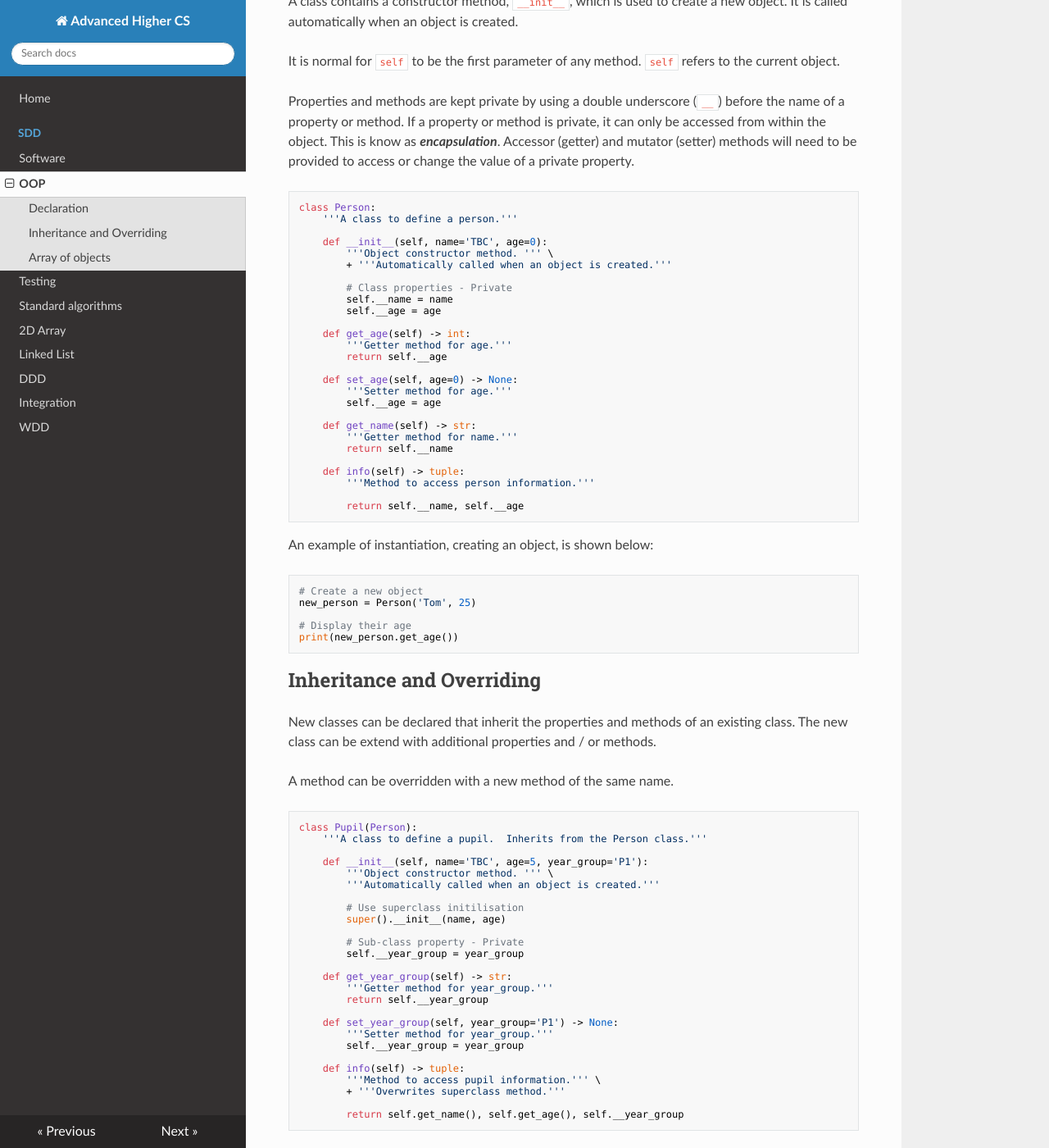
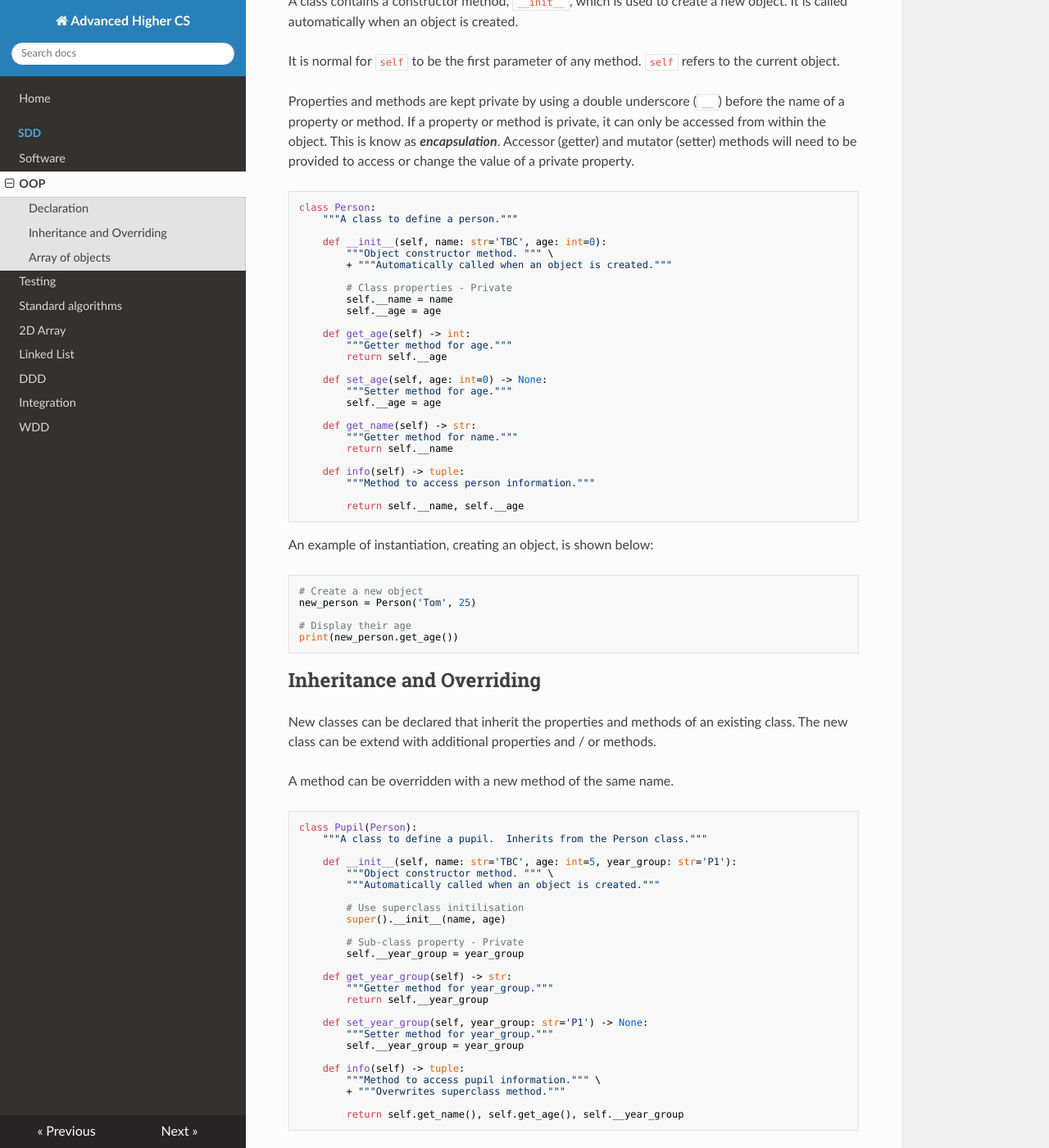
Before and after one commit to MrFriendCS/AH-CS, an MkDocs documentation site: the page built from docs/sdd/AH-CS-SDD-OOP.md, in a window 1280 px wide and 1400 px high, scrolled down 492 px. Shown: the whole window at 82% size. Built offline with MkDocs 1.6.1, drawn with Linux system fonts in a browser that asks for light colours; nearby versions of some CDN libraries.

Commit message:
Update AH-CS-SDD-OOP.md

````diff
--- a/docs/sdd/AH-CS-SDD-OOP.md
+++ b/docs/sdd/AH-CS-SDD-OOP.md
@@ -26,30 +26,30 @@ Accessor (getter) and mutator (setter) methods will need to be provided to acces
 
 ``` python
 class Person:
-    '''A class to define a person.'''
+    """A class to define a person."""
 
-    def __init__(self, name='TBC', age=0):
-        '''Object constructor method. ''' \
-        + '''Automatically called when an object is created.'''
+    def __init__(self, name: str='TBC', age: int=0):
+        """Object constructor method. """ \
+        + """Automatically called when an object is created."""
 
         # Class properties - Private
         self.__name = name
         self.__age = age
 
     def get_age(self) -> int:
-        '''Getter method for age.'''
+        """Getter method for age."""
         return self.__age
 
-    def set_age(self, age=0) -> None:
-        '''Setter method for age.'''
+    def set_age(self, age: int=0) -> None:
+        """Setter method for age."""
         self.__age = age
 
     def get_name(self) -> str:
-        '''Getter method for name.'''
+        """Getter method for name."""
         return self.__name
 
     def info(self) -> tuple:
-        '''Method to access person information.'''
+        """Method to access person information."""
 
         return self.__name, self.__age
 ```
@@ -74,11 +74,11 @@ A method can be overridden with a new method of the same name.
 
 ``` python
 class Pupil(Person):
-    '''A class to define a pupil.  Inherits from the Person class.'''
+    """A class to define a pupil.  Inherits from the Person class."""
 
-    def __init__(self, name='TBC', age=5, year_group='P1'):
-        '''Object constructor method. ''' \
-        '''Automatically called when an object is created.'''
+    def __init__(self, name: str='TBC', age: int=5, year_group: str='P1'):
+        """Object constructor method. """ \
+        """Automatically called when an object is created."""
 
         # Use superclass initilisation
         super().__init__(name, age)
@@ -87,16 +87,16 @@ class Pupil(Person):
         self.__year_group = year_group
 
     def get_year_group(self) -> str:
-        '''Getter method for year_group.'''
+        """Getter method for year_group."""
         return self.__year_group
 
-    def set_year_group(self, year_group='P1') -> None:
-        '''Setter method for year_group.'''
+    def set_year_group(self, year_group: str='P1') -> None:
+        """Setter method for year_group."""
         self.__year_group = year_group
 
     def info(self) -> tuple:
-        '''Method to access pupil information.''' \
-        + '''Overwrites superclass method.'''
+        """Method to access pupil information.""" \
+        + """Overwrites superclass method."""
 
         return self.get_name(), self.get_age(), self.__year_group
 ```
````
